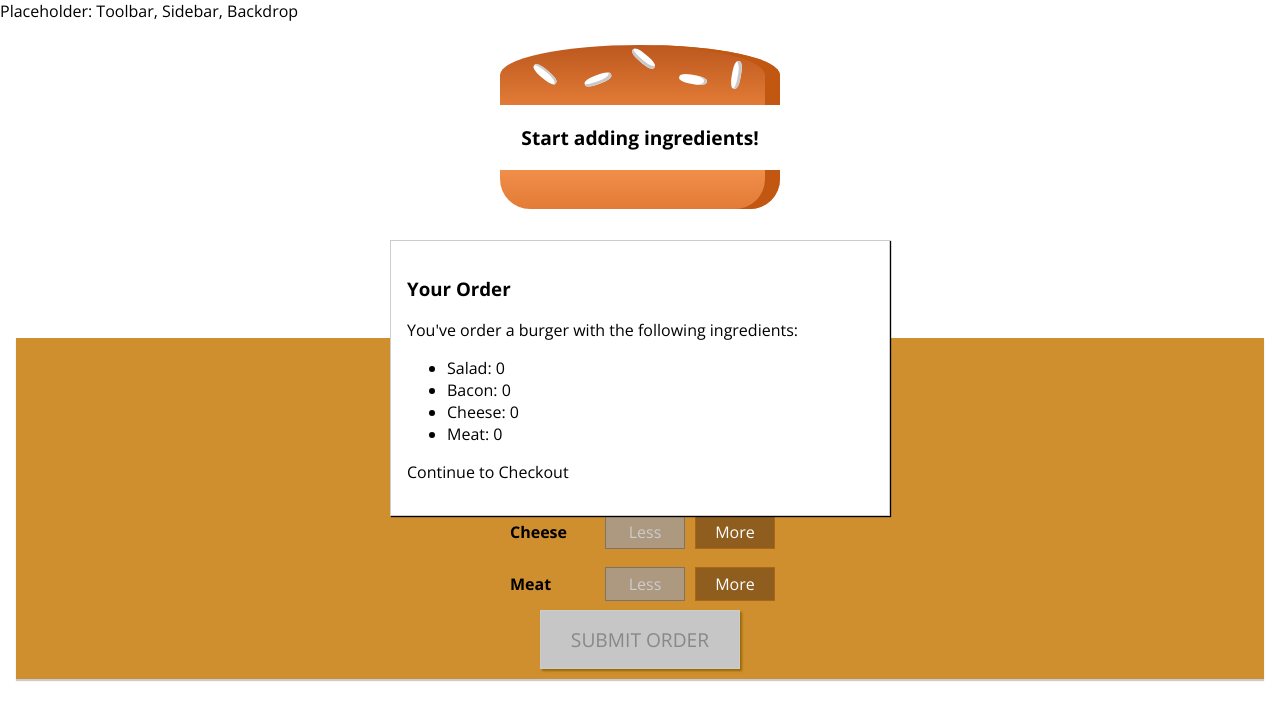
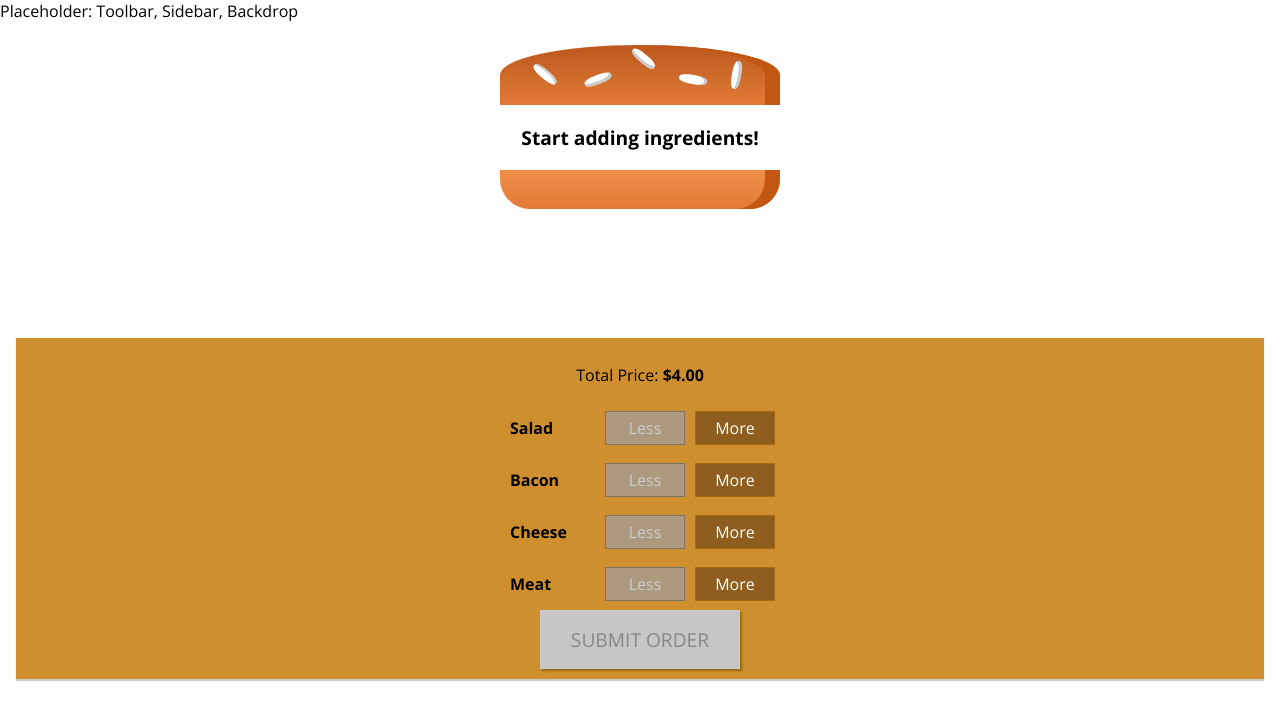
Before and after one commit to kkaiyang94/MyBurgerApp, a React (Create React App) app: page / in a window 1280 px wide. Shown: the top 720 px of the page. Built offline with nearby package versions, Linux system fonts and the light colour scheme.

Commit message:
Add styling to Modal

```diff
--- a/src/components/UI/Modal/Modal.js
+++ b/src/components/UI/Modal/Modal.js
@@ -2,9 +2,15 @@ import React from 'react';
 
 import classes from './Modal.module.css';
 
-const Modal = props => (
-  <div className={classes.Modal}>
-    {props.children}
+const Modal = ({ show, children }) => (
+  <div
+    className={classes.Modal}
+    style={{
+      transform: show ? 'translateY(0)' : 'translateY(-100vh)',
+      opacity: show ? '1' : '0'
+    }}
+  >
+    {children}
   </div>
 );
 
```
